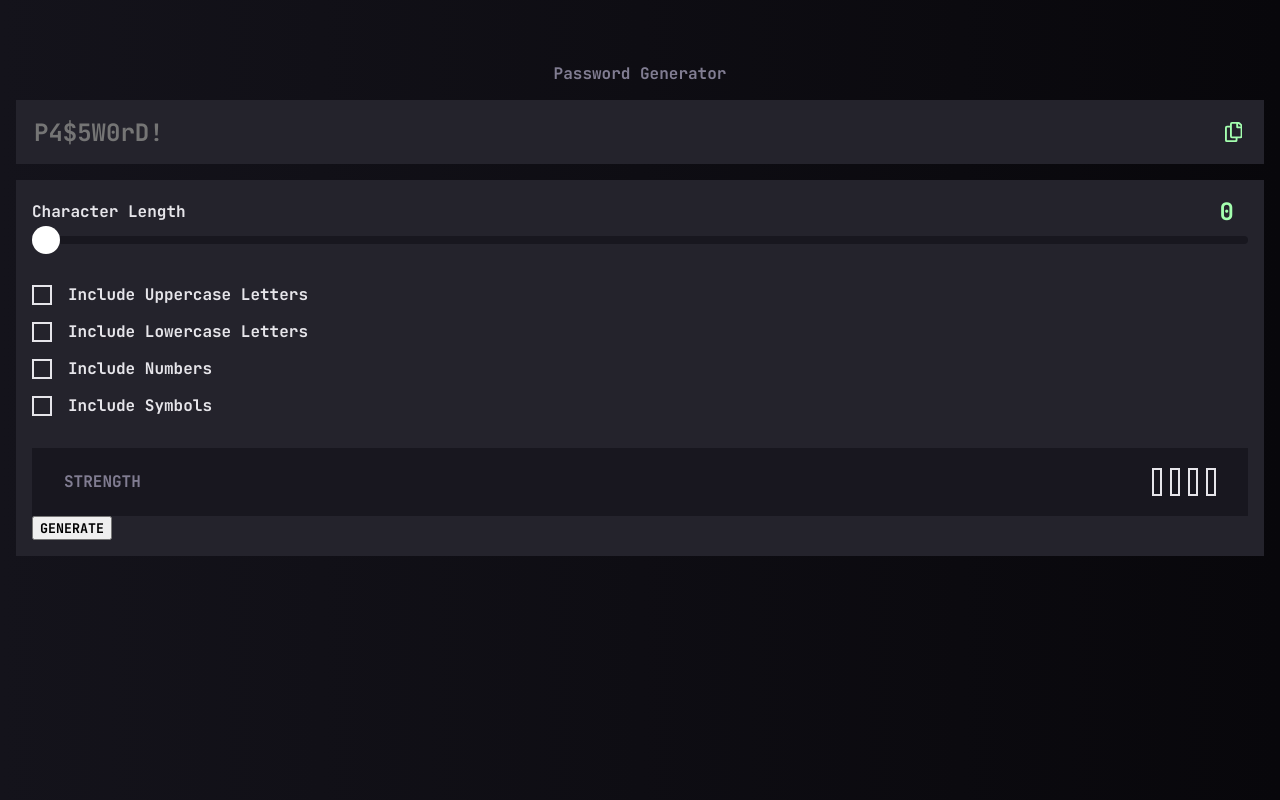
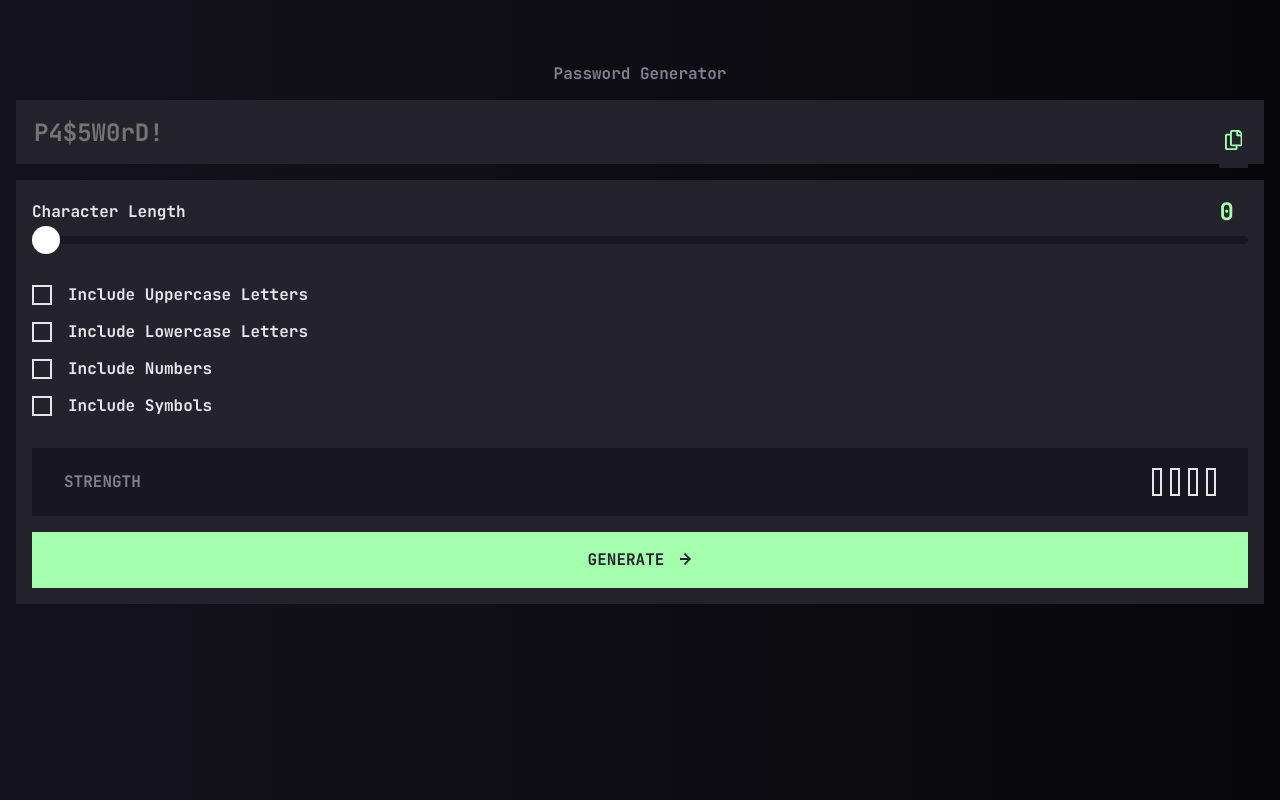
Before and after one commit to ryanwells-rwc/password-generator, a React (Vite) app: page / in a window 1280 px wide. Built offline with nearby package versions, Linux system fonts and the light colour scheme.

Commit message:
Style the generate button.

```diff
--- a/src/components/generate-button/generate-button.component.jsx
+++ b/src/components/generate-button/generate-button.component.jsx
@@ -1,8 +1,10 @@
 import './generate-button.styles.scss'
+import IconArrowRight from '../../assets/icons/icon-arrow-right.svg?react'
 
 const GenerateButton = ({onClick}) => {
   return (
-    <button type="button" onClick={onClick}>GENERATE</button>
+    <button className="text-preset-4 grey-800" type="button" onClick={onClick}><span className="mr-16">GENERATE</span><IconArrowRight /></button>
   )
 }
+
 export default GenerateButton
--- a/src/components/generate-button/generate-button.styles.scss
+++ b/src/components/generate-button/generate-button.styles.scss
@@ -0,0 +1,18 @@
+@use '../../styles/variables';
+
+button {
+  margin-top: variables.$size-200;
+  padding-top: variables.$size-225;
+  padding-bottom: variables.$size-225;
+  width: 100%;
+  background-color: variables.$green-200;
+  border: none;
+}
+
+.grey-800 {
+  color: variables.$grey-800;
+}
+
+.mr-16 {
+  margin-right: variables.$size-200;
+}
--- a/src/components/strength-output/strength-output.component.jsx
+++ b/src/components/strength-output/strength-output.component.jsx
@@ -1,8 +1,8 @@
 import './strength-output.styles.scss'
 
+const labels = ['', 'TOO WEAK!', 'WEAK', 'MEDIUM', 'STRONG']
+
 const StrengthOutput = ({strength}) => {
-  const labels = ['', 'TOO WEAK!', 'WEAK', 'MEDIUM', 'STRONG']
-
   return (
     <div className="output-container">
       <span className="grey-600 text-preset-4">STRENGTH</span>
```
